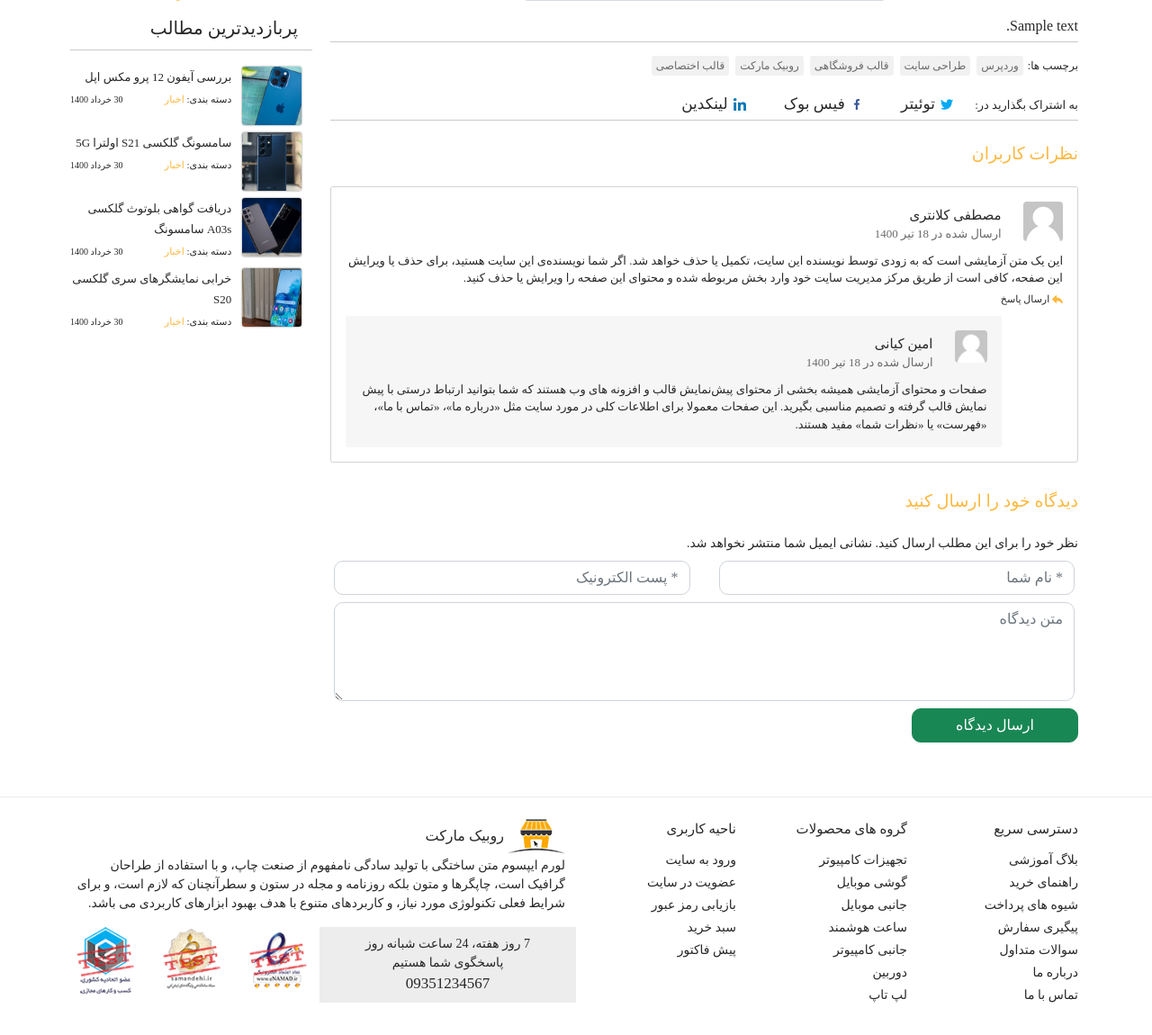
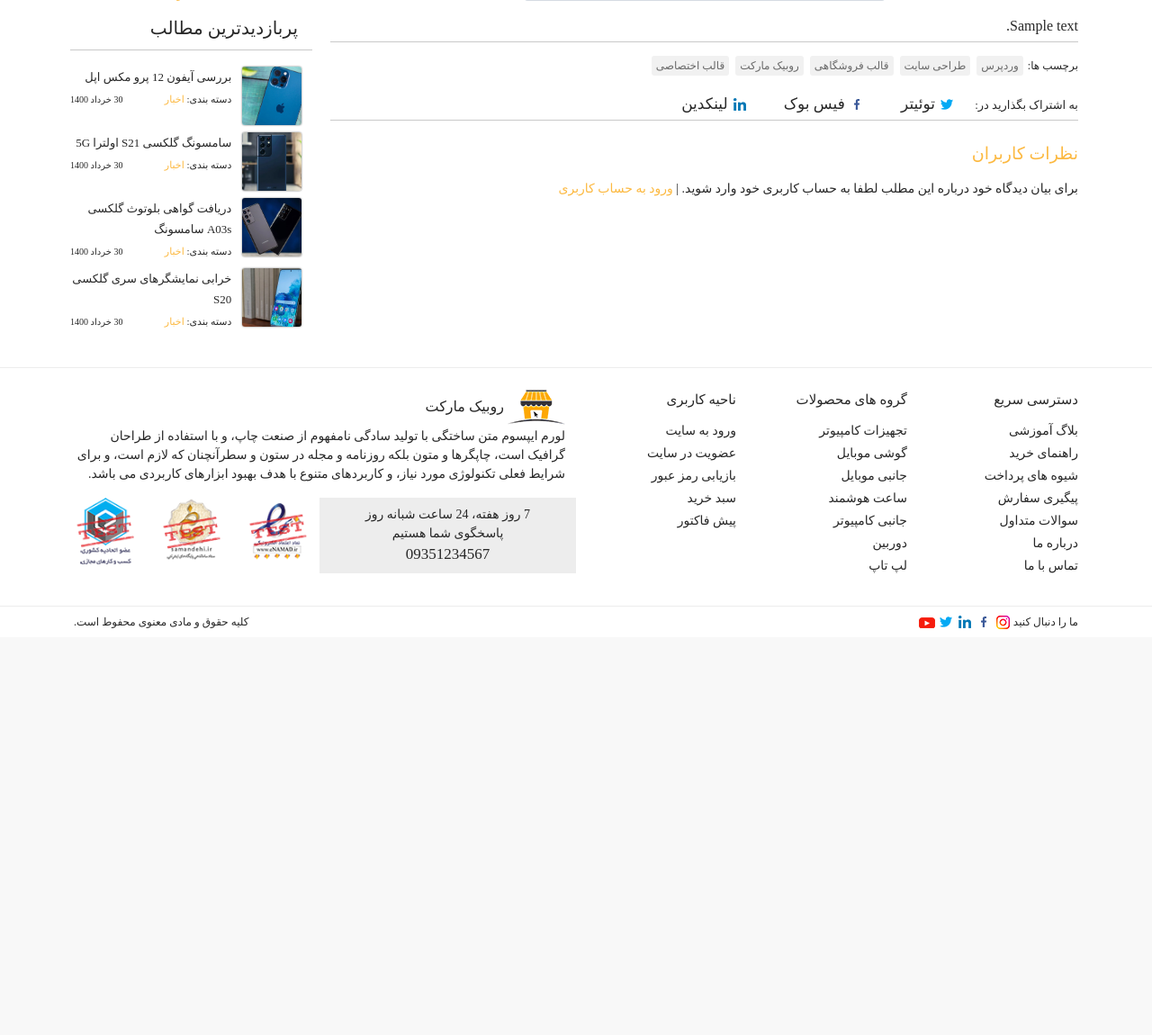
Before and after one commit to SaharTalebi/RoobikMarket, a Django app: template blog/templates/blog/blog_post_detail.html in a window 1280 px wide. Shown: the part 677-1827 px from the top of the page at 90% size. After the commit the page ends 1376 px from the top, so only its background shows below. Run offline with Django 4.2, Linux system fonts and the light colour scheme; the template is opened without the code that fills it: most values are stand-ins (such as "Sample title", 1, 10 or a date in 2020); grey boxes marked "Sample" are stand-in pictures; some libraries are stand-ins or nearby versions; some web fonts are replaced.

Commit message:
create BlogComment model and BlogCommentForm and implement comments for blog post

```diff
--- a/blog/templates/blog/blog_post_detail.html
+++ b/blog/templates/blog/blog_post_detail.html
@@ -1,6 +1,7 @@
 {% extends '_base.html' %}
 
 {% load static %}
+{% load crispy_forms_tags %}
 
 {% block title %}توضیحات پست{% endblock title %}
 
@@ -68,38 +69,45 @@
                                         <div class="row pt-3 pb-4 pb-lg-0">
                                             <div class="col-12" id="share-links">
                                                 <span>به اشتراک بگذارید در:</span><br class="d-md-none">
-                                                <a href="#" target="_blank"><span class="share-link"><img src="assets/images/social/twitter.png" alt="توئیتر" height="25px"> توئیتر</span></a>
-                                                <a href="#" target="_blank"><span class="share-link"><img src="assets/images/social/facebook.png" alt="فیس بوک" height="25px"> فیس بوک</span></a>
-                                                <a href="#" target="_blank"><span class="share-link"><img src="assets/images/social/linkedin.png" alt="لینکدین" height="25px"> لینکدین</span></a>
+                                                <a href="#" target="_blank"><span class="share-link"><img src="{% static 'images/social/twitter.png' %}" alt="توئیتر" height="25px"> توئیتر</span></a>
+                                                <a href="#" target="_blank"><span class="share-link"><img src="{% static 'images/social/facebook.png' %}" alt="فیس بوک" height="25px"> فیس بوک</span></a>
+                                                <a href="#" target="_blank"><span class="share-link"><img src="{% static 'images/social/linkedin.png' %}" alt="لینکدین" height="25px"> لینکدین</span></a>
                                             </div>
                                         </div>
                                         <hr>
                                         <!-- Comments -->
                                         <div class="row pt-3 pb-4 pb-lg-0">
+                                            {% comment %} {% for comment in post_detail.comments %} {% endcomment %}
                                             <div class="col-12 text-justify" id="comments">
                                                 <h2>نظرات کاربران</h2>
                                                 <div class="comments-container">
                                                     <div class="container px-0">
                                                         <div class="row">
                                                             <div class="col-12 pt-2">
+                                                                {% if comments %}
+                                                                    {% for comment in comments %}
+                                                                        {% if comment.is_active %}
                                                                             <!-- Show Comments -->
                                                                             <div class="comment p-3 my-2">
                                                                                 <div class="sender-details">
                                                                                     <div class="row">
                                                                                         <div class="col-3 col-sm-2 col-md-1 pl-md-0 pl-lg-2 pl-xl-3">
-                                                                                <img src="assets/images/user-no-image.jpg" alt="" class="rounded">
+                                                                                            {% if comment.author.image %}
+                                                                                                {{comment.author.image.url}}
+                                                                                            {% else %}
+                                                                                                <img src="{% static 'images/user-no-image.jpg' %}" alt="" class="rounded">
+                                                                                            {% endif %}
                                                                                         </div>
                                                                                         <div class="col-9 col-sm-10 col-md-11 pr-0 pr-md-2 pr-xl-0 pt-0 pt-lg-1">
-                                                                                <div class="name">مصطفی کلانتری</div>
-                                                                                <div class="date">ارسال شده در 18 تیر 1400</div>
+                                                                                            <div class="name">{{comment.author}}</div>
+                                                                                            <div class="date">ارسال شده در {{comment.datetime_created}}</div>
                                                                                         </div>
                                                                                         <div class="col-12">
-                                                                                <p>این یک متن آزمایشی است که به زودی توسط نویسنده این سایت، تکمیل یا حذف خواهد شد. اگر شما نویسنده‌ی این سایت هستید، برای حذف یا ویرایش این صفحه، کافی است از طریق مرکز مدیریت سایت خود وارد بخش مربوطه شده و محتوای این صفحه را ویرایش یا حذف کنید.</p>
-                                                                                <span class="reply"><img src="assets/images/comment-reply.png" alt=""> ارسال پاسخ</span>
+                                                                                            <p>{{comment.comment_body|safe}}</p>
+                                                                                            <span class="reply"><img src="{% static 'images/comment-reply.png' %}" alt=""> ارسال پاسخ</span>
                                                                                         </div>
                                                                                     </div>
                                                                                 </div>
-
                                                                                 <!-- Comment Reply -->
                                                                                 <div class="row justify-content-end">
                                                                                     <div class="col-11 pt-2 pr-0">
@@ -107,11 +115,11 @@
                                                                                             <div class="sender-details">
                                                                                                 <div class="row">
                                                                                                     <div class="col-3 col-sm-2 col-md-1 pl-md-0 pl-lg-2 pl-xl-3">
-                                                                                            <img src="assets/images/user-no-image.jpg" alt="" class="rounded">
+                                                                                                        <img src="{% static 'images/user-no-image.jpg'%}" alt="" class="rounded">
                                                                                                     </div>
                                                                                                     <div class="col-9 col-sm-10 col-md-11 pr-0 pr-md-2 pr-xl-0 pt-0 pt-lg-1">
                                                                                                         <div class="name">امین کیانی</div>
-                                                                                            <div class="date">ارسال شده در 18 تیر 1400</div>
+                                                                                                        <div class="date">ارسال شده در {{comment.datetime_created}}</div>
                                                                                                     </div>
                                                                                                     <div class="col-12">
                                                                                                         <p>صفحات و محتوای آزمایشی همیشه بخشی از محتوای پیش‌نمایش قالب و افزونه های وب هستند که شما بتوانید ارتباط درستی با پیش نمایش قالب گرفته و تصمیم مناسبی بگیرید. این صفحات معمولا برای اطلاعات کلی در مورد سایت مثل «درباره ما»، «تماس با ما»، «فهرست» یا «نظرات شما» مفید هستند.</p>
@@ -124,6 +132,11 @@
                                                                                 <!-- /Comment Reply -->
                                                                             </div>
                                                                             <!-- /Show Comments -->
+                                                                        {% endif %}
+                                                                    {% endfor %}
+                                                                {% else %}
+                                                                    <p>کامنتی برای نمایش وجود ندارد.</p>
+                                                                {% endif %}
                                                             </div>
                                                         </div>
                                                     </div>
@@ -131,28 +144,37 @@
 
                                                 <!-- Send Comment Form -->
                                                 <div class="comments-container">
+                                                    {% if user.is_authenticated %}
                                                         <div class="row pt-4">
                                                             <div class="col-12"><h2>دیدگاه خود را ارسال کنید</h2></div>
                                                         </div>
                                                         <div class="row">
                                                             <div class="col-12 py-3">
-                                                            <form>
+                                                                <form action="{% url 'blog_post_detail' post_detail.id %}" method="post">
+                                                                    {% csrf_token %}
                                                                     <div id="send-comment-form">
-                                                                    <p>نظر خود را برای این مطلب ارسال کنید. نشانی ایمیل شما منتشر نخواهد شد.</p>
+                                                                        <p>شما می توانید با نام کاربری {{user.username}} و آدرس پست الکترونیک {{user.email}} دیدگاه خود را درباره این پست بیان کنید.</p>
                                                                         <div class="row">
-                                                                        <div class="col-12 px-3 pl-md-1 col-md-6">
+                                                                            {% comment %} <div class="col-12 px-3 pl-md-1 col-md-6"> {% endcomment %}
+                                                                                {% comment %} <div class="form-group my-1"> {% endcomment %}
+                                                                                    {% comment %} <label class="form-group my-1">نام شما</label> {% endcomment %}
+                                                                                    {% comment %} <input type="text" class="form-control" placeholder="* نام شما" value={{user.username}} required oninvalid="this.setCustomValidity('لطفا نام خود را وارد کنید')" oninput="setCustomValidity('')"> {% endcomment %}
+                                                                                    {% comment %} {{comment_form.author|as_crispy_field}} {% endcomment %}
+                                                                                {% comment %} </div> {% endcomment %}
+                                                                            {% comment %} </div> {% endcomment %}
+                                                                            {% comment %} <div class="col-12 px-3 pl-md-1 col-md-6">
                                                                                 <div class="form-group my-1">
-                                                                                <input type="text" class="form-control" placeholder="* نام شما" required oninvalid="this.setCustomValidity('لطفا نام خود را وارد کنید')" oninput="setCustomValidity('')">
+                                                                                    <label class="form-group my-1">پست الکترونیک</label>
+                                                                                    <input type="email" class="form-control text-start" placeholder="پست الکترونیک *" value={{user.email}} required oninvalid="this.setCustomValidity('لطفا پست الکترونیک خود را وارد کنید')" oninput="setCustomValidity('')">
+                                                                                    {{comment_form.email|as_crispy_field}}
+                                                                                </div>
+                                                                            </div> {% endcomment %}
+                                                                            <div class="col-12 px-3">
+                                                                                <div class="form-group my-1">
+                                                                                    <label class="form-group my-1">متن دیدگاه *</label>
+                                                                                    {{comment_form.comment_body|as_crispy_field}}
                                                                                 </div>
                                                                             </div>
-                                                                        <div class="col-12 px-3 pr-md-1 col-md-6">
-                                                                            <div class="form-group my-1">
-                                                                                <input type="email" class="form-control text-start" placeholder="پست الکترونیک *" required oninvalid="this.setCustomValidity('لطفا پست الکترونیک خود را وارد کنید')" oninput="setCustomValidity('')">
-                                                                            </div>
-                                                                        </div>
-                                                                        <div class="col-12 px-3">
-                                                                            <div class="form-group my-1">
-                                                                                <textarea class="form-control" id="" rows="4" placeholder="متن دیدگاه"></textarea>
                                                                         </div>
                                                                     </div>
                                                                     <div class="col-12">
@@ -160,13 +182,15 @@
                                                                             <input type="submit" value="ارسال دیدگاه" class="btn btn-success px-5">
                                                                         </div>
                                                                     </div>
-                                                                    </div>
-                                                                </div>
                                                                 </form>
                                                             </div>
                                                         </div>
+                                                    {% else %}
+                                                        <p>برای بیان دیدگاه خود درباره این مطلب لطفا به حساب کاربری خود وارد شوید. | <a href="{% url 'account_login' %}">ورود به حساب کاربری</a></p>
+                                                    {% endif %}
                                                 </div>
                                                 <!-- /Send Comment Form -->
+                                            {% comment %} {% endfor %} {% endcomment %}
                                             </div>
                                         </div>
                                         <!-- /Comments -->
```
Also changed, not shown: accounts/forms.py (+0 -9 lines), blog/admin.py (+9 -1 lines), blog/forms.py (added, +38 -0 lines), blog/models.py (+16 -1 lines), blog/templates/blog/blog.html (+6 -4 lines), blog/views.py (+17 -1 lines), blog/migrations/0004_blogcomment.py (added). Lines whose indentation alone changed are shown as unchanged.
